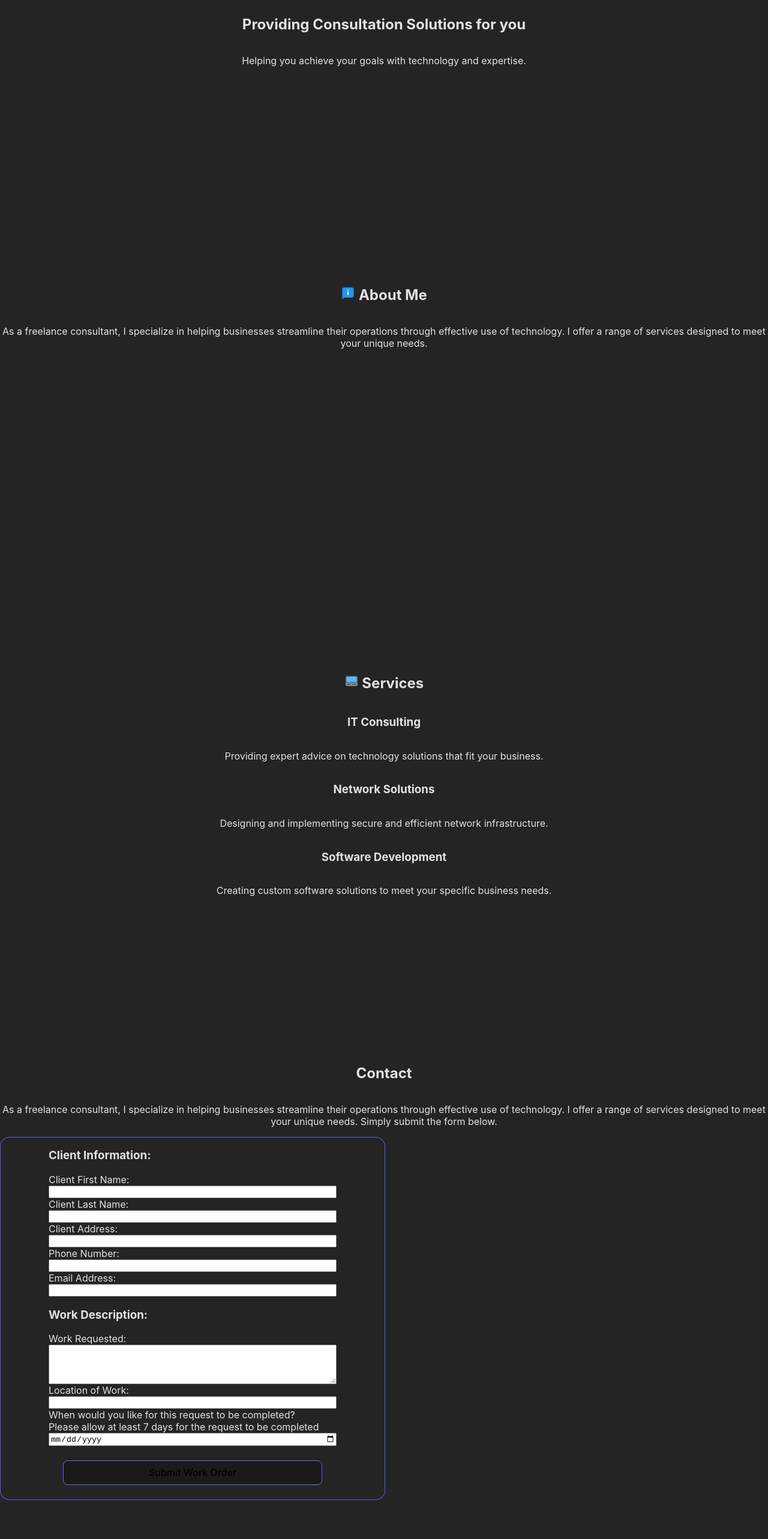
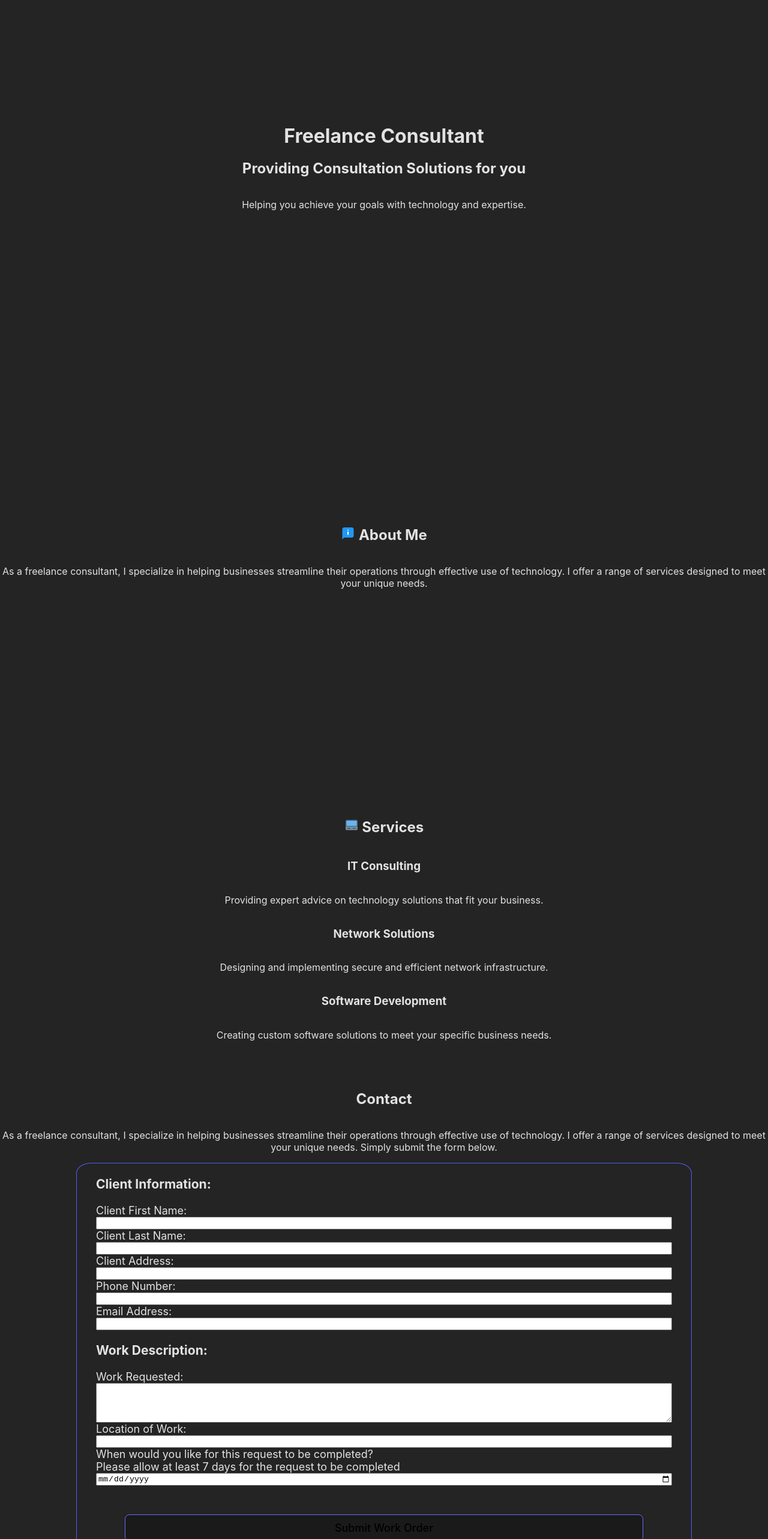
Before and after one commit to samglz10/consultant-portal, a React (Vite) app: page / in a window 1280 px wide. Shown: the part 161-2726 px from the top of the page at 60% size. Before the commit the page ends 2688 px from the top, so only its background shows below. Built offline with nearby package versions, Linux system fonts and the light colour scheme.

Commit message:
fixed form css

```diff
--- a/src/index.css
+++ b/src/index.css
@@ -34,6 +34,9 @@ a {
 a:hover {
   color: #000000;
 }
+input:hover ,textarea:hover{
+  border: solid 1px #646cff;
+}
 
 
 button {
@@ -59,13 +62,15 @@ button:focus,
 button:focus-visible {
   outline: 4px auto -webkit-focus-ring-color;
 }
+
 form {
-  text-align: left;
+  text-align: center;
   height: 100%;
   width:75%;
   margin: auto;
   display: flex;
   flex-direction: column;
+  justify-content: center;
 }
 nav{
   display: flex;
@@ -96,6 +101,7 @@ nav a:hover {
 .work-container{
   display: flex;
   flex-direction: column;
+  text-align: left;
 }
 span{
   font-size: x-0small;
@@ -106,22 +112,30 @@ header{
 }
 
 #workForm-container{
-  width: 50%;
   display: flex;
   justify-content: center;
-  align-content: center;
-  text-align: center;
+  width: 100%;
+  font-size: large;
+  text-decoration: solid;
+}
+
+#workOrderForm{
+  display: flex;
+  width: 75%;
   border: #535bf2 solid 1px;
+  padding: 0 2rem;
   border-radius: 2.5%;
+}
 
-}
+
 
 .container{
   display: flex;
   flex-direction: column;
   align-content: center;
+  align-items: center;
   justify-content: center;
-  height: 100%;
+  height: 80%;
 }
 
 
@@ -133,4 +147,10 @@ header{
 
 header{
   padding-top: 5%;
+  display: flex;
+  flex-direction: column;
+  align-content: center;
+  align-items: center;
+  justify-content: center;
+  height: 80%;
 }
```
